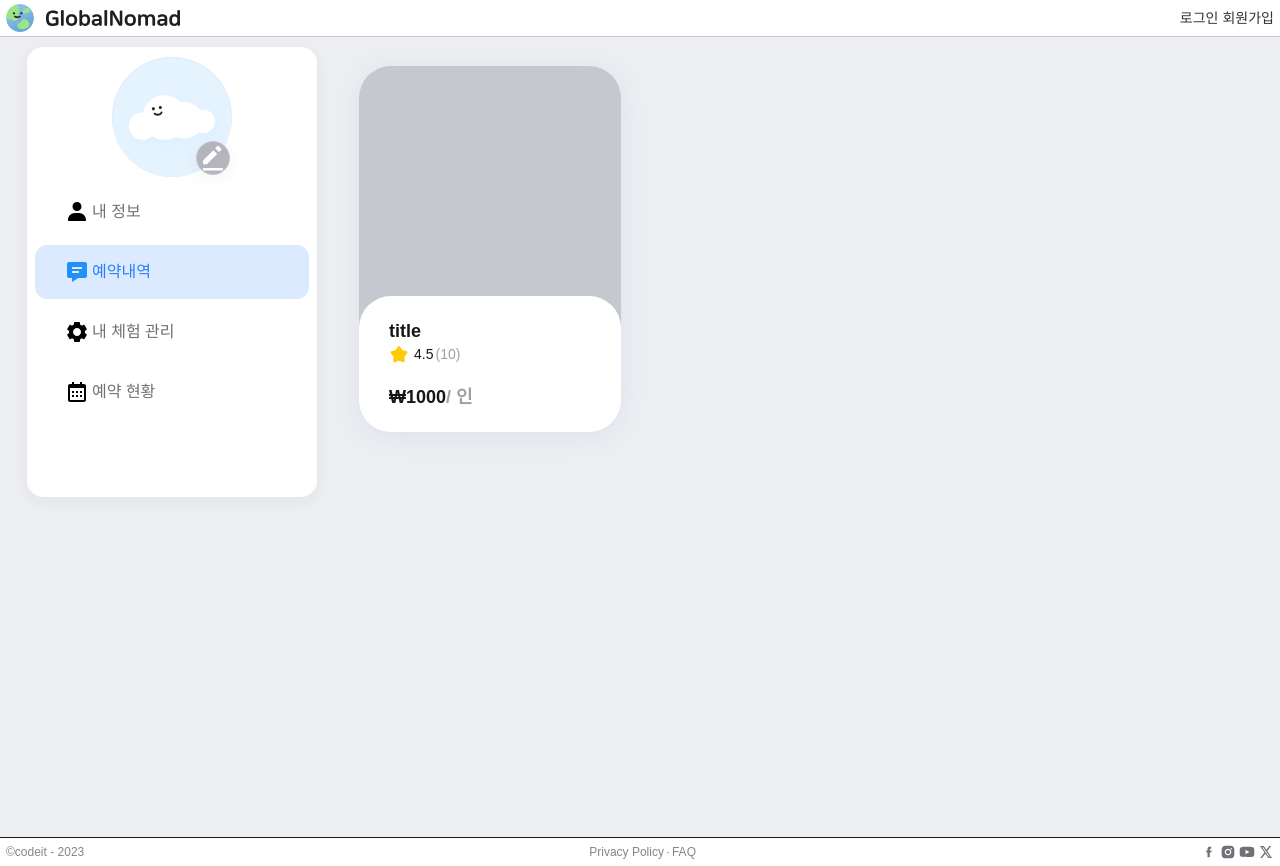
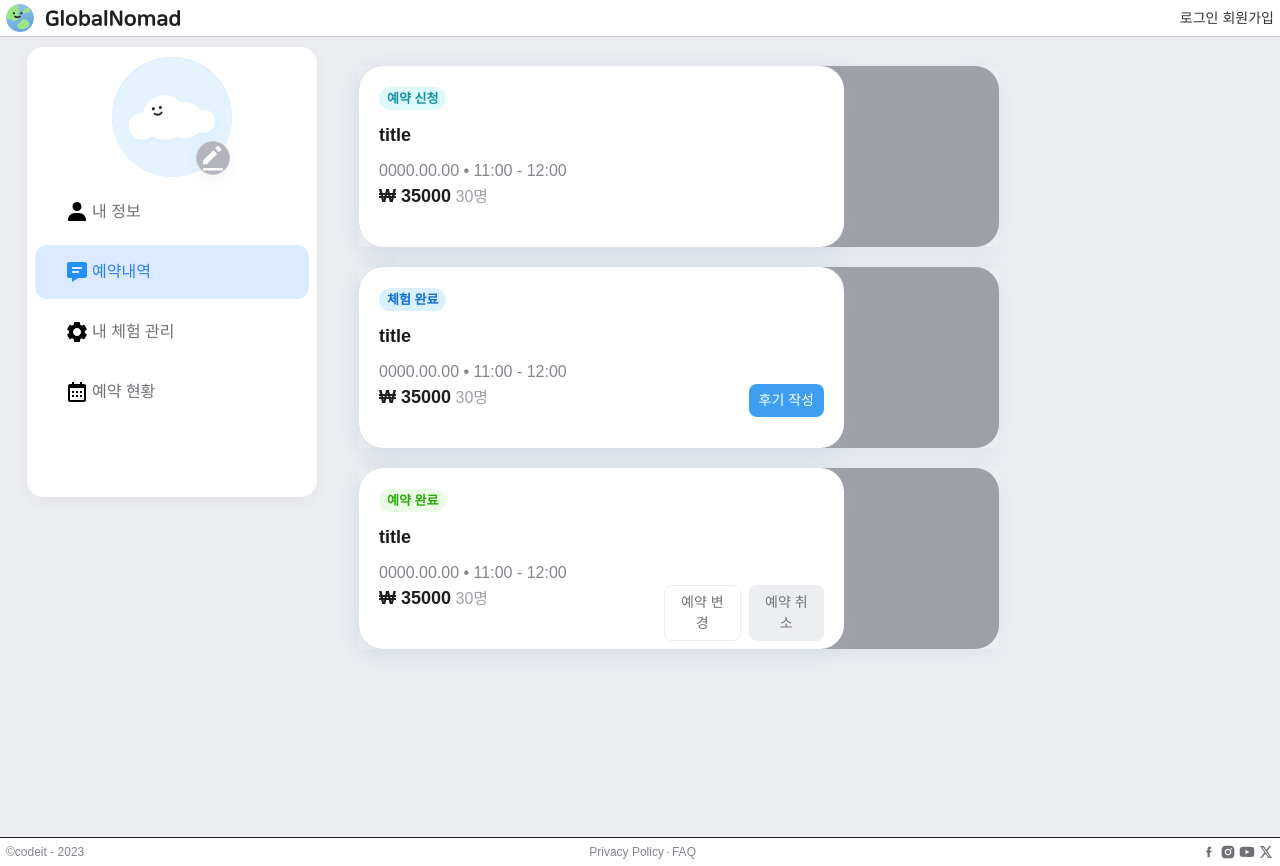
Before and after one commit to yuwonkyu/codenomad, a Next.js app: page /profile/reservations in a window 1280 px wide. Built offline with nearby package versions, Linux system fonts and the light colour scheme; a web font is replaced by a local one.

Commit message:
✨feat: 예약 내역 카드 컴포넌트 구현

```diff
--- a/src/app/profile/reservations/page.tsx
+++ b/src/app/profile/reservations/page.tsx
@@ -1,9 +1,38 @@
+'use client';
 import LandingCard from '@/components/landing/LandingCard';
+import ReservationCard from '@/components/reservationList/ReservationCard';
 
 const page = () => {
   return (
     <div className='p-19'>
-      <LandingCard title='title' rating={4.5} totalReview={10} price={1000} />
+      {/* <LandingCard title='title' rating={4.5} totalReview={10} price={1000} /> */}
+      <ReservationCard
+        status='pending'
+        title='title'
+        date='0000.00.00'
+        startTime='11:00'
+        endTime='12:00'
+        price={35000}
+        headCount={30}
+      />
+      <ReservationCard
+        status='completed'
+        title='title'
+        date='0000.00.00'
+        startTime='11:00'
+        endTime='12:00'
+        price={35000}
+        headCount={30}
+      />
+      <ReservationCard
+        status='confirmed'
+        title='title'
+        date='0000.00.00'
+        startTime='11:00'
+        endTime='12:00'
+        price={35000}
+        headCount={30}
+      />
     </div>
   );
 };
--- /dev/null
+++ b/src/components/reservationList/ReservationCard.tsx
@@ -0,0 +1,95 @@
+import { useEffect } from 'react';
+import StatusBadge, { StatusType } from './StatusBadge';
+import { useResponsive } from '@/hooks/useResponsive';
+
+interface ReservationCardType {
+  status: StatusType;
+  title: string;
+  date: string;
+  startTime: string;
+  endTime: string;
+  price: number;
+  headCount: number;
+}
+
+const ReservationCard = ({
+  status,
+  title,
+  date,
+  startTime,
+  endTime,
+  price,
+  headCount,
+}: ReservationCardType) => {
+  const breakpoint = useResponsive();
+
+  return (
+    <div className='static md:w-640 mb-20'>
+      <div className='h-136 lg:h-181 shadow-card'>
+        <div className='bg-white inline-block absolute h-136 rounded-3xl p-20 w-229 md:w-360 lg:w-485 lg:h-181 shadow-card'>
+          <StatusBadge status={status} />
+          <h2 className='text-shadow-gray-950 text-14-b mt-8 mb-4 lg:mt-12 lg:mb-10 lg:text-18-b'>
+            {title}
+          </h2>
+          <div>
+            {breakpoint !== 'sm' && (
+              <span className='text-gray-500 text-13-m lg:text-16-m'>{date} • </span>
+            )}
+            <span className='text-gray-500 text-13-m lg:text-16-m'>
+              {startTime} - {endTime}
+            </span>
+          </div>
+          <div className='flex justify-between'>
+            <p className='text-14-m text-gray-400 lg:text-16-m'>
+              <strong className='text-16-b text-gray-950 lg:text-18-b '>&#8361; {price}</strong>{' '}
+              {headCount}명
+            </p>
+            {breakpoint === 'lg' && (
+              <div>
+                {status === 'completed' && (
+                  <button className='bg-primary-500 text-white text-14-m py-6 px-10 rounded-lg'>
+                    후기 작성
+                  </button>
+                )}
+
+                {status === 'confirmed' && (
+                  <div className='flex gap-8 w-160'>
+                    <button className='text-14-m bg-white border-1 border-gray-50 rounded-lg w-full py-6 px-10 text-gray-600'>
+                      예약 변경
+                    </button>
+                    <button className='text-14-m rounded-lg w-full py-6 px-10 text-gray-600 bg-gray-50'>
+                      예약 취소
+                    </button>
+                  </div>
+                )}
+              </div>
+            )}
+          </div>
+        </div>
+        <div className='bg-gray-400 h-full rounded-3xl'></div>
+      </div>
+      {breakpoint !== 'lg' && (
+        <div className='mt-12'>
+          {status === 'completed' && (
+            <button className='w-full bg-primary-500 p-10 rounded-lg text-white text-14-m'>
+              후기 작성
+            </button>
+          )}
+
+          {status === 'confirmed' && (
+            <div className='flex gap-8'>
+              <button className='bg-white border-1 border-gray-50 rounded-lg w-full py-10 text-gray-600'>
+                예약 변경
+              </button>
+              <button className='rounded-lg w-full py-10 text-gray-600 bg-gray-50'>
+                예약 취소
+              </button>
+            </div>
+          )}
+        </div>
+      )}
+    </div>
+  );
+};
+
+export default ReservationCard;
```
